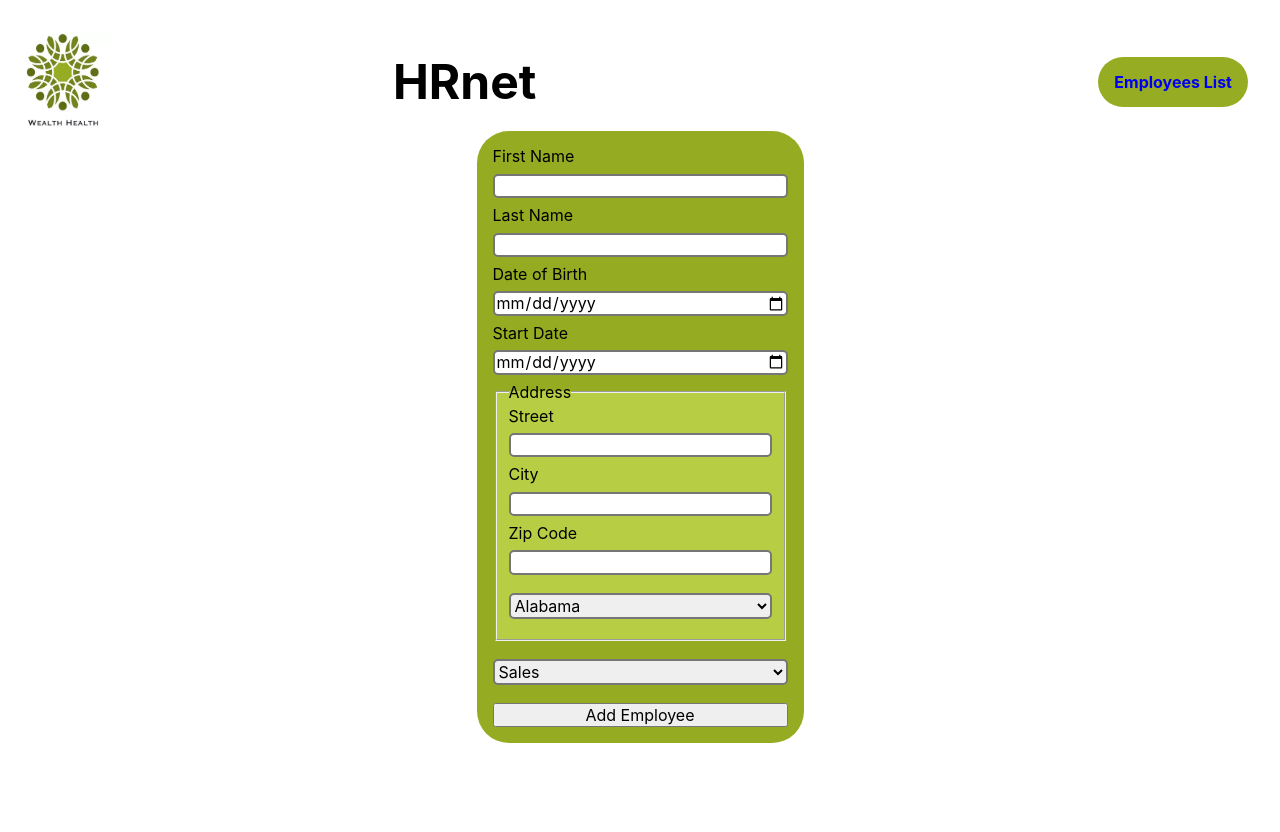
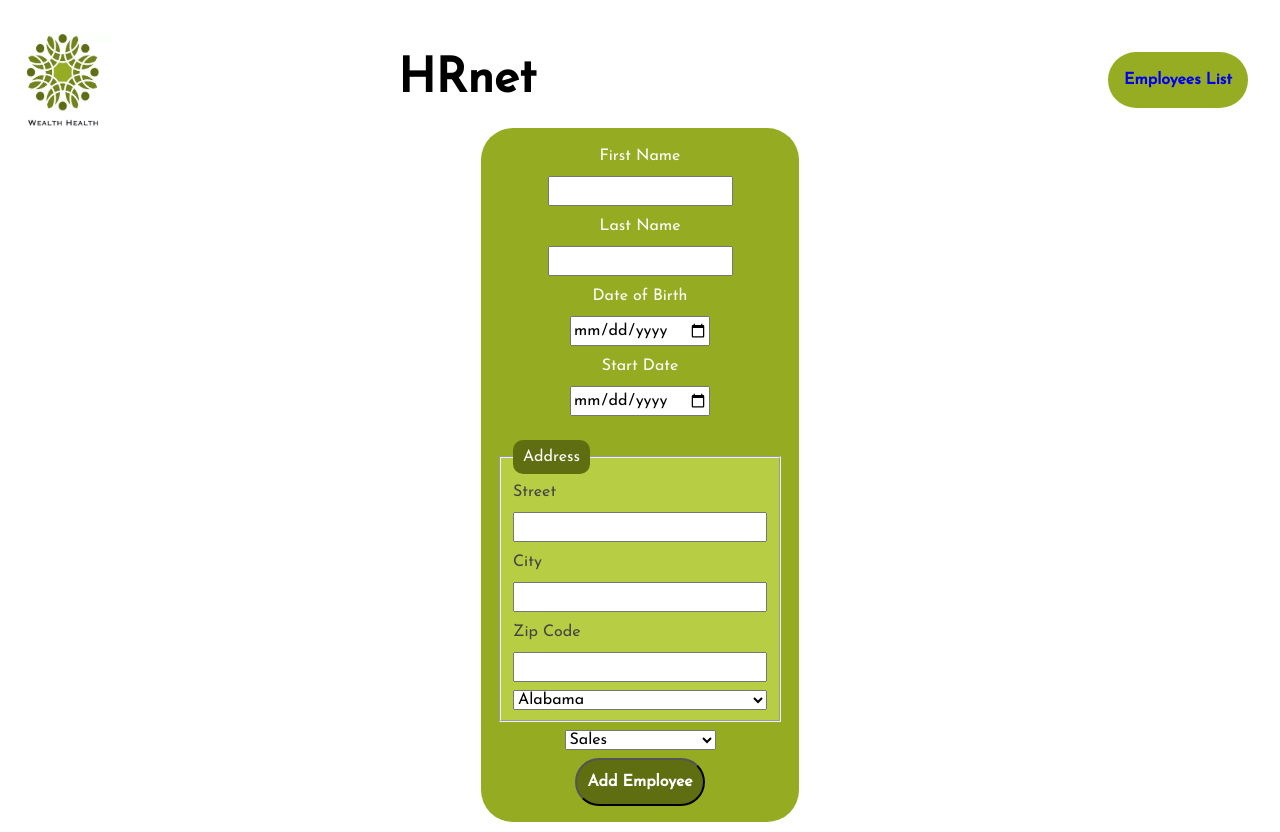
Before and after one commit to jm61/jeanMoirano_p14_22022022, a React (Create React App) app: page / in a window 1280 px wide. Before the commit the page ends 800 px from the top, so only its background shows below. Built offline with nearby package versions, Linux system fonts and the light colour scheme.

Commit message:
added modal component

```diff
--- a/package.json
+++ b/package.json
@@ -3,10 +3,12 @@
   "version": "0.1.0",
   "private": true,
   "dependencies": {
+    "prop-types": "^15.8.1",
     "react": "^17.0.2",
     "react-dom": "^17.0.2",
     "react-router-dom": "^6.2.1",
-    "react-scripts": "5.0.0"
+    "react-scripts": "5.0.0",
+    "react-table": "^7.7.0"
   },
   "scripts": {
     "start": "react-scripts start",
--- a/src/App.css
+++ /dev/null
@@ -1,38 +0,0 @@
-.App {
-  text-align: center;
-}
-
-.App-logo {
-  height: 40vmin;
-  pointer-events: none;
-}
-
-@media (prefers-reduced-motion: no-preference) {
-  .App-logo {
-    animation: App-logo-spin infinite 20s linear;
-  }
-}
-
-.App-header {
-  background-color: #282c34;
-  min-height: 100vh;
-  display: flex;
-  flex-direction: column;
-  align-items: center;
-  justify-content: center;
-  font-size: calc(10px + 2vmin);
-  color: white;
-}
-
-.App-link {
-  color: #61dafb;
-}
-
-@keyframes App-logo-spin {
-  from {
-    transform: rotate(0deg);
-  }
-  to {
-    transform: rotate(360deg);
-  }
-}
--- a/src/components/Form.css
+++ b/src/components/Form.css
@@ -5,10 +5,31 @@
     background-color: #95ac22;
     border-radius: 2rem;
     padding: 1rem;
+    color: white;
+    align-items: center;
 }
 .address {
     display: flex;
     flex-direction: column;
     gap: .5rem;
     background-color: #b7ce44;
+    color: #444;
+    margin-top: 1rem;
 }
+legend {
+  padding: 5px 10px;
+  color: white;
+  background-color: #5e6e11;
+  border-radius: 10px;
+}
+.button {
+    background-color: #5e6e11;
+    color: #ffffff;
+    font-weight: bold;
+    text-decoration: none;
+    padding: 10px 10px;
+    border-radius: 2rem;
+  }
+.button:hover {
+    box-shadow: 0px 24px 38px 3px rgba(0,0,0,0.14) , 0px 9px 46px 8px rgba(0,0,0,0.12) , 0px 11px 15px -7px rgba(0,0,0,0.4)
+  }
--- a/src/components/Form.jsx
+++ b/src/components/Form.jsx
@@ -2,26 +2,38 @@ import { useState } from "react"
 import {states} from '../datas/states'
 import {departments} from '../datas/departments'
 import './Form.css'
+import Modal from './Modal'
 
 const Form = () => {
+    const [show, setShow] = useState(false)
     const [Form, setForm] = useState({
-        firstName: "",
-        lastName: "",
-        dateOfBirth: "",
-        startDate: "",
-        street: "",
-        city: "",
-        state: "",
-        zipCode: "",
-        department: "",
+        firstName: '',
+        lastName: '',
+        birthDate: '',
+        startDate: '',
+        street: '',
+        city: '',
+        state: '',
+        zipCode: '',
+        department: '',
       })
-    const handleChange = () => {
-        console.log('change')
+    const handleChange = e => {
+      e.preventDefault()
+      setForm((prevState) => ({
+        ...prevState,
+        [e.target.id]: e.target.value,
+      }));
+    }
+    const submit = e => {
+      e.preventDefault()
+      console.log(Form)
+      localStorage.setItem('List',JSON.stringify(Form))
+      setShow(true)
     }
 
     return (
     <div>
-      <form className="containerForm">
+      <form onSubmit={submit} className="containerForm">
         <label htmlFor="firstName">First Name</label>
         <input
           type="text"
@@ -42,14 +54,14 @@ const Form = () => {
           required
         />
 
-        <label htmlFor="dateOfBirth">Date of Birth</label>
-        <input type="date" id="dateOfBirth"/>
+        <label htmlFor="birthDate">Date of Birth</label>
+        <input type="date" id="birthDate"/>
 
         <label htmlFor="startDate">Start Date</label>
         <input type="date" id="startDate" />
 
         <fieldset className="address">
-          <legend>Address</legend>
+          <legend className="legend"> Address </legend>
 
           <label htmlFor="street">Street</label>
           <input type="text" id="street" value={Form.street} onChange={handleChange} required />
@@ -59,7 +71,8 @@ const Form = () => {
 
           <label htmlFor="zipCode">Zip Code</label>
           <input type="number" id="zipCode" value={Form.zipCode} onChange={handleChange} required />
-          <select name="" id="">
+
+          <select name='states' id='states'>
           {states.map( data => (
             <option value={data.value} key={data.abbreviation}>
             {data.name}
@@ -68,15 +81,18 @@ const Form = () => {
           </select>
         </fieldset>
 
-        <select>
+        <select name='departments' id='departments'>
         {departments.map( department => (
             <option value={department.value} key={department.id}>
             {department.name}
           </option>
           ))}
         </select>
-          <button type="submit">Add Employee</button>
+          <button className="button" type="submit">Add Employee</button>
         </form>
+          <Modal onClose={() => setShow(false)} show={show} >
+            {Form.firstName} {Form.lastName}
+          </Modal>
     </div>
     )
 }
--- /dev/null
+++ b/src/components/Modal.css
@@ -0,0 +1,28 @@
+.modal {
+    position: fixed;
+    left: 0;
+    top: 0;
+    right: 0;
+    bottom: 0;
+    background-color: rgba(0,0,0,.5);
+    display: flex;
+    align-items: center;
+    justify-content: center;
+}
+.modal-content {
+    width: 20rem;
+    background-color: white;
+    border-radius: 1rem;
+    text-align: center;
+}
+.modal-footer, .modal-header {
+    padding: 10px;
+}
+.modal-title {
+    margin: 0;
+}
+.modal-body {
+    padding: 10px;
+    border-top: 1px solid #eee;
+    border-bottom: 1px solid #eee;
+}
--- /dev/null
+++ b/src/components/Modal.jsx
@@ -0,0 +1,24 @@
+import React from 'react'
+import './Modal.css'
+
+const Modal = props => {
+    if(!props.show) {
+        return null
+    }
+    return (
+        <div className="modal" onClick={props.onClose}>
+            <div className="modal-content" onClick={e => e.stopPropagation()}>
+                <div className="modal-header">
+                    <h4 className="modal-title">New employee added</h4>
+                </div>
+                <div className="modal-body">
+                    {props.children}
+                </div>
+                <div className="modal-footer">
+                    <button onClick={props.onClose}>Close</button>
+                </div>
+            </div>
+        </div>
+    )
+}
+export default Modal
--- a/src/components/Topbar.css
+++ b/src/components/Topbar.css
@@ -15,7 +15,7 @@
   }
   .list {
       margin-left: auto;
-      font-weight: 700;
+      font-weight: 600;
       margin-right: 2rem;
       text-decoration: none;
       background-color: #96ad23;
--- a/src/components/Topbar.jsx
+++ b/src/components/Topbar.jsx
@@ -1,16 +1,16 @@
 //import React from "react";
-import { Link } from "react-router-dom"
+import { Link, useNavigate } from "react-router-dom"
 import Logo from "../assets/logo.webp"
 import {useState} from 'react'
 import "./Topbar.css"
-import Form from '../components/Form'
 
 /**
  * Navigation component
  * @returns render
  */
 const Topbar = () => {
-    const [isToggled, setIsToggled] = useState(true)
+  let navigate = useNavigate()
+  const [isToggled, setIsToggled] = useState(true)
   return (
     <header className="Topbar-container">
       <Link to="/">
@@ -22,7 +22,7 @@ const Topbar = () => {
         <Link onClick={() => setIsToggled(!isToggled)}
         className="list"
         to="/list">Employees List</Link>
-     : <Link onClick={() => setIsToggled(!isToggled)}
+     : <Link
         className="list"
         to="/">Home</Link>
         }
--- a/src/index.css
+++ b/src/index.css
@@ -1,383 +1,76 @@
-body {
-  margin: 0;
-  font-family: -apple-system, BlinkMacSystemFont, 'Segoe UI', 'Roboto', 'Oxygen',
-    'Ubuntu', 'Cantarell', 'Fira Sans', 'Droid Sans', 'Helvetica Neue',
-    sans-serif;
-  -webkit-font-smoothing: antialiased;
-  -moz-osx-font-smoothing: grayscale;
+@import url('https://fonts.googleapis.com/css?family=Josefin+Sans');
+/* Box sizing rules */
+*,
+*::before,
+*::after {
+  box-sizing: border-box;
 }
 
-code {
-  font-family: source-code-pro, Menlo, Monaco, Consolas, 'Courier New',
-    monospace;
+/* Remove default margin */
+body,
+h1,
+h2,
+h3,
+h4,
+p,
+figure,
+blockquote,
+dl,
+dd {
+  margin: 0;
 }
 
-/*! normalize.css v8.0.1 | MIT License | github.com/necolas/normalize.css */
-
-/* Document
-   ========================================================================== */
-
-/**
- * 1. Correct the line height in all browsers.
- * 2. Prevent adjustments of font size after orientation changes in iOS.
- */
-
- html {
-  line-height: 1.15; /* 1 */
-  -webkit-text-size-adjust: 100%; /* 2 */
+/* Remove list styles on ul, ol elements with a list role, which suggests default styling will be removed */
+ul[role='list'],
+ol[role='list'] {
+  list-style: none;
 }
 
-/* Sections
-   ========================================================================== */
+/* Set core root defaults */
+html:focus-within {
+  scroll-behavior: smooth;
+}
 
-/**
- * Render the `main` element consistently in IE.
- */
+/* Set core body defaults */
+body {
+  min-height: 100vh;
+  text-rendering: optimizeSpeed;
+  line-height: 1.5;
+  font-family: 'Josefin Sans', cursive;
+}
 
-main {
+/* A elements that don't have a class get default styles */
+a:not([class]) {
+  text-decoration-skip-ink: auto;
+}
+
+/* Make images easier to work with */
+img,
+picture {
+  max-width: 100%;
   display: block;
 }
 
-/**
- * Correct the font size and margin on `h1` elements within `section` and
- * `article` contexts in Chrome, Firefox, and Safari.
- */
-
-h1 {
-  font-size: 2em;
-  margin: 0.67em 0;
+/* Inherit fonts for inputs and buttons */
+input,
+button,
+textarea,
+select {
+  font: inherit;
 }
 
-p {
-  margin: 0;
+/* Remove all animations, transitions and smooth scroll for people that prefer not to see them */
+@media (prefers-reduced-motion: reduce) {
+  html:focus-within {
+   scroll-behavior: auto;
+  }
+
+  *,
+  *::before,
+  *::after {
+    animation-duration: 0.01ms !important;
+    animation-iteration-count: 1 !important;
+    transition-duration: 0.01ms !important;
+    scroll-behavior: auto !important;
+  }
 }
-
-/* Grouping content
-   ========================================================================== */
-
-/**
- * 1. Add the correct box sizing in Firefox.
- * 2. Show the overflow in Edge and IE.
- */
-
-hr {
-  box-sizing: content-box; /* 1 */
-  height: 0; /* 1 */
-  overflow: visible; /* 2 */
-}
-
-/**
- * 1. Correct the inheritance and scaling of font size in all browsers.
- * 2. Correct the odd `em` font sizing in all browsers.
- */
-
-pre {
-  font-family: monospace, monospace; /* 1 */
-  font-size: 1em; /* 2 */
-}
-
-/* Text-level semantics
-   ========================================================================== */
-
-/**
- * Remove the gray background on active links in IE 10.
- */
-
-a {
-  background-color: transparent;
-}
-
-/**
- * 1. Remove the bottom border in Chrome 57-
- * 2. Add the correct text decoration in Chrome, Edge, IE, Opera, and Safari.
- */
-
-abbr[title] {
-  border-bottom: none; /* 1 */
-  text-decoration: underline; /* 2 */
-  text-decoration: underline dotted; /* 2 */
-}
-
-/**
- * Add the correct font weight in Chrome, Edge, and Safari.
- */
-
-b,
-strong {
-  font-weight: bolder;
-}
-
-/**
- * 1. Correct the inheritance and scaling of font size in all browsers.
- * 2. Correct the odd `em` font sizing in all browsers.
- */
-
-code,
-kbd,
-samp {
-  font-family: monospace, monospace; /* 1 */
-  font-size: 1em; /* 2 */
-}
-
-/**
- * Add the correct font size in all browsers.
- */
-
-small {
-  font-size: 80%;
-}
-
-/**
- * Prevent `sub` and `sup` elements from affecting the line height in
- * all browsers.
- */
-
-sub,
-sup {
-  font-size: 75%;
-  line-height: 0;
-  position: relative;
-  vertical-align: baseline;
-}
-
-sub {
-  bottom: -0.25em;
-}
-
-sup {
-  top: -0.5em;
-}
-
-/* Embedded content
-   ========================================================================== */
-
-/**
- * Remove the border on images inside links in IE 10.
- */
-
-img {
-  border-style: none;
-}
-
-/* Forms
-   ========================================================================== */
-
-/**
- * 1. Change the font styles in all browsers.
- * 2. Remove the margin in Firefox and Safari.
- */
-
-button,
-input,
-optgroup,
-select,
-textarea {
-  font-family: inherit; /* 1 */
-  font-size: 100%; /* 1 */
-  line-height: 1.15; /* 1 */
-  margin: 0; /* 2 */
-}
-
-/**
- * Show the overflow in IE.
- * 1. Show the overflow in Edge.
- */
-
-button,
-input { /* 1 */
-  overflow: visible;
-}
-
-input {
-  border-style: solid;
-  border-radius: 5px;
-}
-/**
- * Remove the inheritance of text transform in Edge, Firefox, and IE.
- * 1. Remove the inheritance of text transform in Firefox.
- */
-
-button,
-select { /* 1 */
-  text-transform: none;
-}
-
-select {
-  margin: 10px 0;
-  border-radius: 5px;
-  border: 2px solid rgb(118, 118, 118);
-}
-
-/**
- * Correct the inability to style clickable types in iOS and Safari.
- */
-
-button,
-[type="button"],
-[type="reset"],
-[type="submit"] {
-  -webkit-appearance: button;
-}
-
-/**
- * Remove the inner border and padding in Firefox.
- */
-
-button::-moz-focus-inner,
-[type="button"]::-moz-focus-inner,
-[type="reset"]::-moz-focus-inner,
-[type="submit"]::-moz-focus-inner {
-  border-style: none;
-  padding: 0;
-}
-
-/**
- * Restore the focus styles unset by the previous rule.
- */
-
-button:-moz-focusring,
-[type="button"]:-moz-focusring,
-[type="reset"]:-moz-focusring,
-[type="submit"]:-moz-focusring {
-  outline: 1px dotted ButtonText;
-}
-
-/**
- * Correct the padding in Firefox.
- */
-
-fieldset {
-  padding: 0.35em 0.75em 0.625em;
-}
-
-/**
- * 1. Correct the text wrapping in Edge and IE.
- * 2. Correct the color inheritance from `fieldset` elements in IE.
- * 3. Remove the padding so developers are not caught out when they zero out
- *    `fieldset` elements in all browsers.
- */
-
-legend {
-  box-sizing: border-box; /* 1 */
-  color: inherit; /* 2 */
-  display: table; /* 1 */
-  max-width: 100%; /* 1 */
-  padding: 0; /* 3 */
-  white-space: normal; /* 1 */
-}
-
-/**
- * Add the correct vertical alignment in Chrome, Firefox, and Opera.
- */
-
-progress {
-  vertical-align: baseline;
-}
-
-/**
- * Remove the default vertical scrollbar in IE 10+.
- */
-
-textarea {
-  overflow: auto;
-}
-
-/**
- * 1. Add the correct box sizing in IE 10.
- * 2. Remove the padding in IE 10.
- */
-
-[type="checkbox"],
-[type="radio"] {
-  box-sizing: border-box; /* 1 */
-  padding: 0; /* 2 */
-}
-
-/**
- * Correct the cursor style of increment and decrement buttons in Chrome.
- */
-
-[type="number"]::-webkit-inner-spin-button,
-[type="number"]::-webkit-outer-spin-button {
-  height: auto;
-}
-
-/**
- * 1. Correct the odd appearance in Chrome and Safari.
- * 2. Correct the outline style in Safari.
- */
-
-[type="search"] {
-  -webkit-appearance: textfield; /* 1 */
-  outline-offset: -2px; /* 2 */
-}
-
-/**
- * Remove the inner padding in Chrome and Safari on macOS.
- */
-
-[type="search"]::-webkit-search-decoration {
-  -webkit-appearance: none;
-}
-
-/**
- * 1. Correct the inability to style clickable types in iOS and Safari.
- * 2. Change font properties to `inherit` in Safari.
- */
-
-::-webkit-file-upload-button {
-  -webkit-appearance: button; /* 1 */
-  font: inherit; /* 2 */
-}
-
-/* Interactive
-   ========================================================================== */
-
-/*
- * Add the correct display in Edge, IE 10+, and Firefox.
- */
-
-details {
-  display: block;
-}
-
-/*
- * Add the correct display in all browsers.
- */
-
-summary {
-  display: list-item;
-}
-
-/* Misc
-   ========================================================================== */
-
-/**
- * Add the correct display in IE 10+.
- */
-
-template {
-  display: none;
-}
-
-/**
- * Add the correct display in IE 10.
- */
-
-[hidden] {
-  display: none;
-}
-
-.custom__button {
-  background-color: #5e6e11;
-  color: #ffffff;
-  text-decoration: none;
-  text-align: center;
-  padding: 15px 20px;
-  border-radius: 20px;
-  font-weight: bold;
-}
-
-.custom__button:hover {
-  box-shadow: 5px 5px 15px 5px #b6b6b6;
-}
--- a/src/pages/Home.jsx
+++ b/src/pages/Home.jsx
@@ -2,6 +2,7 @@ import './Home.css'
 import Topbar from '../components/Topbar'
 import Form from '../components/Form'
 const Home = () => {
+    document.title = 'Wealth Health - Home'
     return (
        <div>
          <Topbar />
--- a/src/pages/List.jsx
+++ b/src/pages/List.jsx
@@ -1,6 +1,7 @@
 import './List.css'
 import Topbar from '../components/Topbar'
 const List = () => {
+    document.title = 'Wealth Health - Employees List'
     return (
         <div>
             <Topbar />
```
Also changed, not shown: 2 other files (tests, documents, lock files or other folders).
